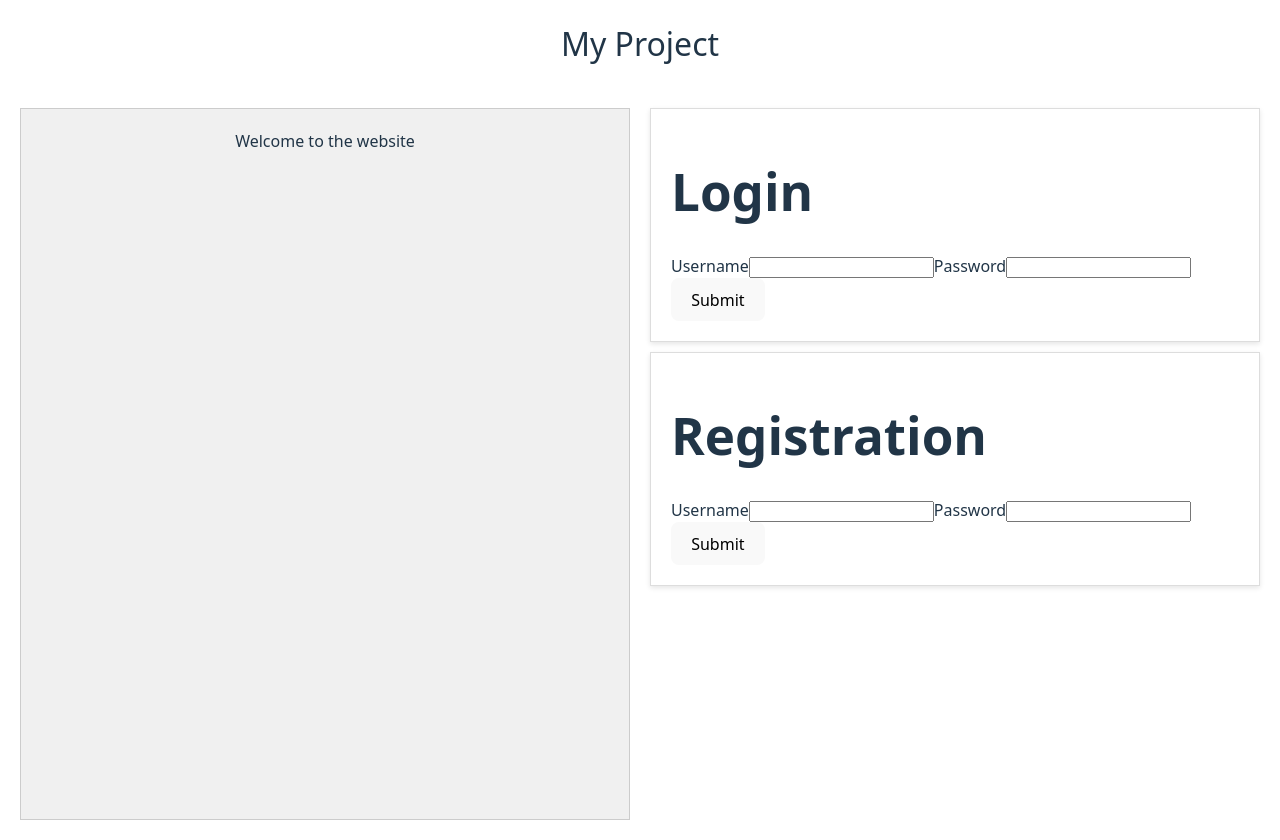
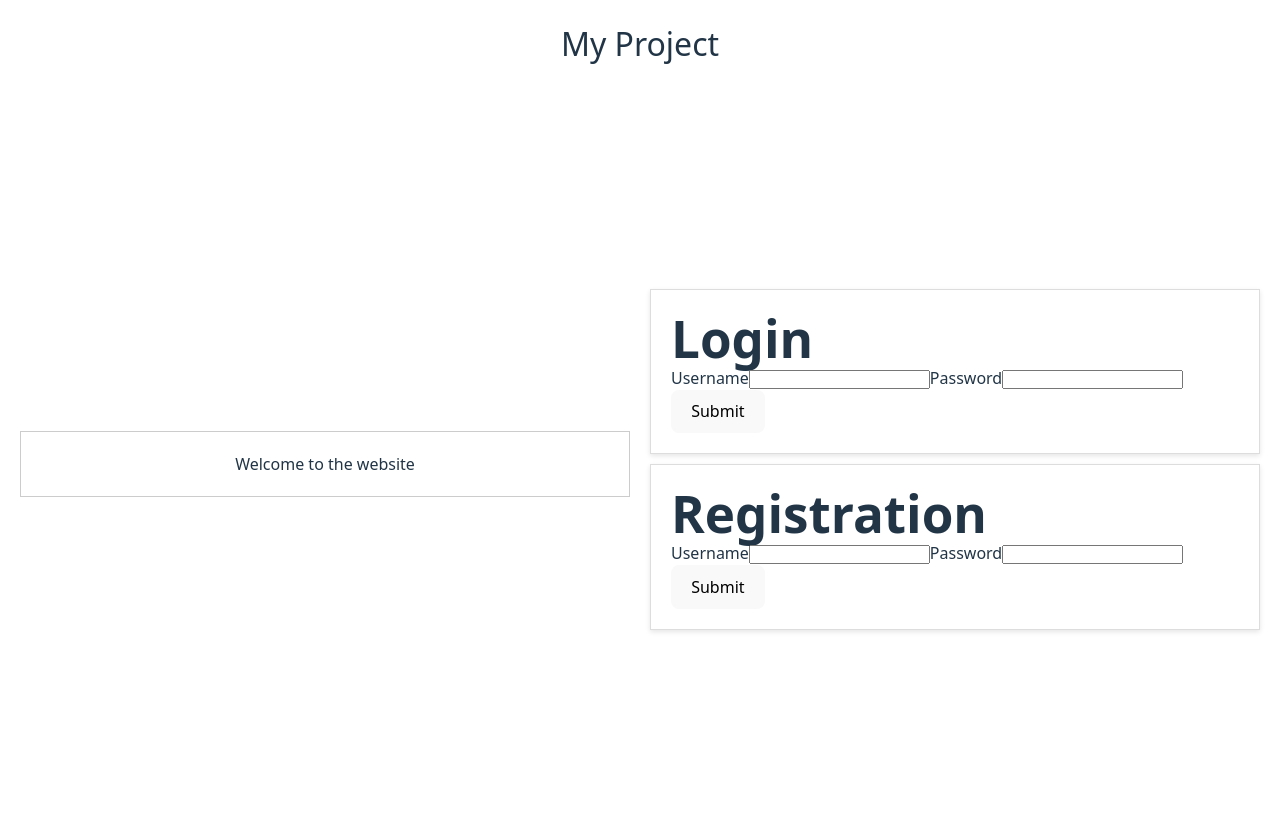
Before and after one commit to sFRHN/DevQuery, a React (Vite) app in the folder frontend/: page / in a window 1280 px wide. Built offline with nearby package versions, Linux system fonts and the light colour scheme.

Commit message:
CSS Update

```diff
--- a/frontend/src/Pages/LandingPage.css
+++ b/frontend/src/Pages/LandingPage.css
@@ -1,3 +1,10 @@
+* {
+	margin: 0;
+	padding: 0;
+	align-items: center;
+	justify-content: center;
+}
+
 .container {
 	display: grid;
 	grid-template-columns: 1fr 1fr;
@@ -18,7 +25,6 @@
 	grid-column: 1 / 2; /* Info box in the first column */
 	text-align: center;
 	padding: 20px;
-	background-color: #f0f0f0;
 	border: 1px solid #ccc;
 }
 
```
